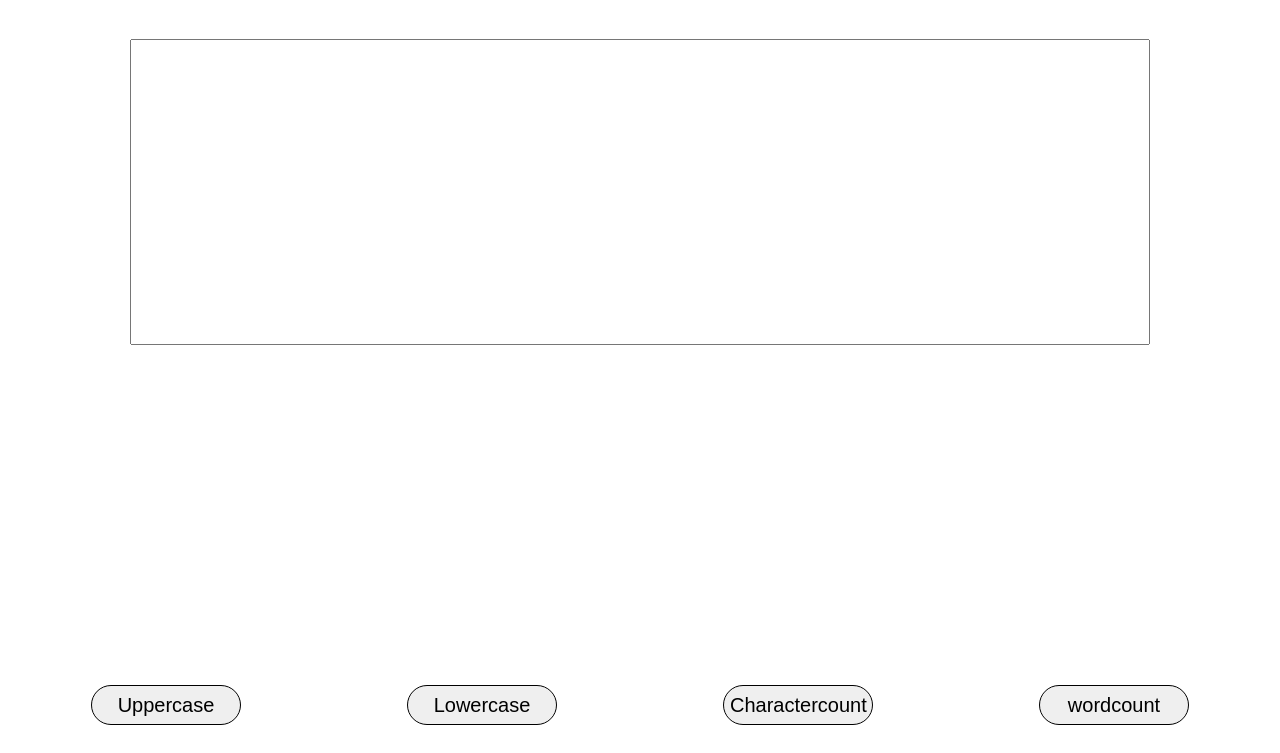
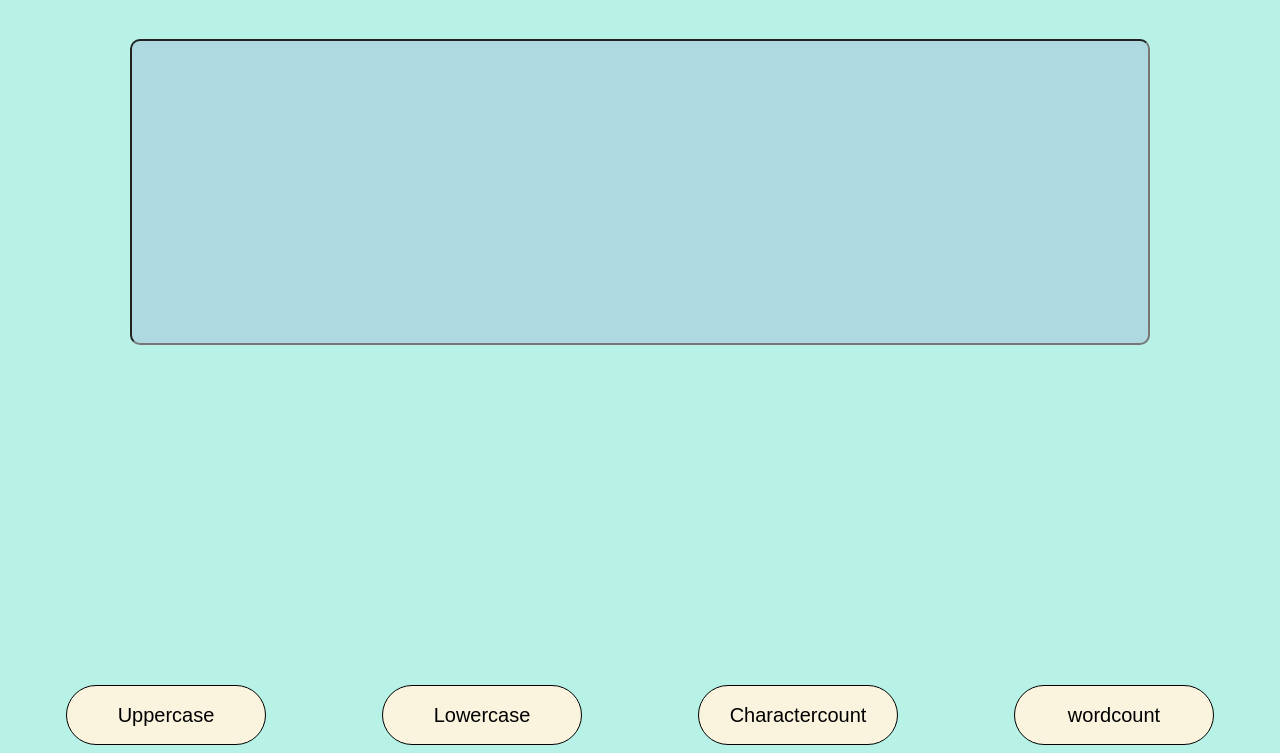
Before and after one commit to Samikshanikhare/Texttool, a plain HTML site: page index.html in a window 1280 px wide. Shown: the part 159-912 px from the top of the page. Drawn offline with Linux system fonts and the light colour scheme.

Commit message:
function and design added

```diff
--- a/index.html
+++ b/index.html
@@ -6,6 +6,9 @@
     <title>Document</title>
 </head>
 <style>
+    body{
+        background-color: #b8f2e6;
+    }
     .heading{
         text-align: center;
         font-size: 80px;
@@ -15,26 +18,31 @@
         margin: 20px auto;
         display: block;
         height: 300px;
-        font-size: 30px;
+        font-size: 40px;
+        border-radius: 10px;
+        background-color: #aed9e0;
     }
     .resultext{
         width: 80%;
         margin: 20px auto;
         display: block;
         height: 300px;
-        font-size: 30px;
+        font-size: 60px;
     }
     .btn{
         display: flex;
         justify-content: space-around;
 
+
+
     }
     .btnaction{
-        width: 150px;
-        height: 40px;
+        width: 200px;
+        height: 60px;
         font-size: 20px;
         border: 1px solid black;
-        border-radius: 20px;
+        border-radius: 40px;
+        background-color: #faf3dd;
     }
 </style>
 <body>
@@ -45,19 +53,30 @@
 
     </div>
     <div class="btn">
-        <button type="button" class="btnaction" onclick="toUppercase()">Uppercase</button>
-        <button type="button"class="btnaction">Lowercase</button>
-        <button type="button"class="btnaction">Charactercount</button>
-        <button type="button"class="btnaction">wordcount</button>
+        <button type="button" class="btnaction" onclick="getresult('uppercase')">Uppercase</button>
+        <button type="button"class="btnaction"onclick="getresult('lowercase')">Lowercase</button>
+        <button type="button"class="btnaction"onclick="getresult('char count')">Charactercount</button>
+        <button type="button"class="btnaction" onclick="getresult('word count')">wordcount</button>
 
     </div>
 
     <script>
-        function toUppercase(){
+        function getresult(action){
             const inputelement=document.getElementById("input")
             const resultelement=document.getElementById("resultext")
+            if(action=='uppercase'){
+                resultelement.innerText=inputelement.value.toUpperCase()
+            }
+            else if(action=='lowercase'){
+                resultelement.innerText=inputelement.value.toLowerCase()
+            }
+            else if (action=='char count'){
+                 resultelement.innerText=`Total character = ${inputelement.value.length}`
+            }
+            else{
+                resultelement.innerText=`Total word = ${inputelement.value.split(" ").length}`
 
-            resultelement.innerText=inputelement.value.toUpperCase()
+            }
         }
     </script>
 </body>
```
